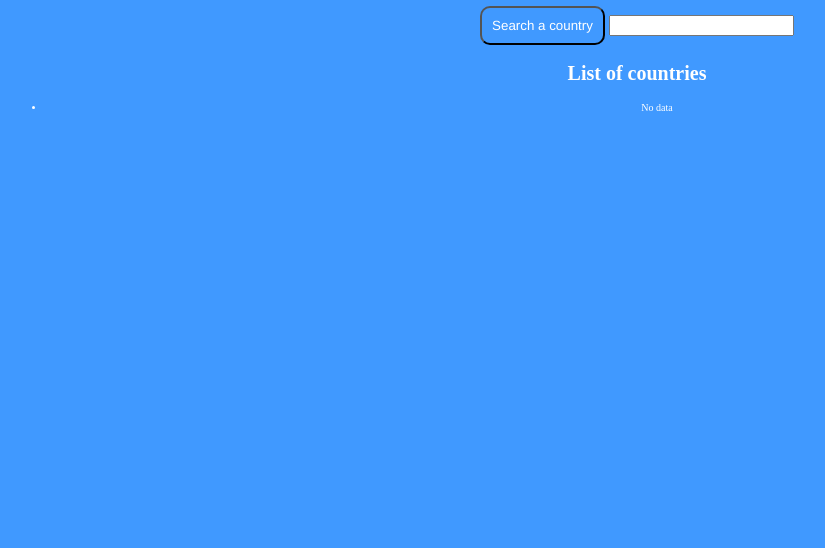
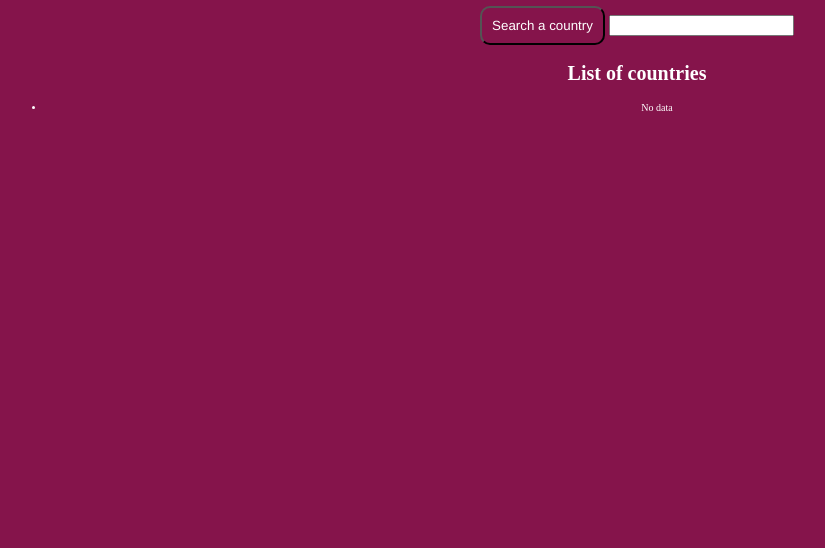
Before and after one commit to mwaldz/Country-search, a plain HTML site: page index.html in a window 1280 px wide. Shown: the part 252-800 px from the top of the page, without its empty margins (3-828 px from the left). Drawn offline with nearby package versions, Linux system fonts and the light colour scheme; a web font is replaced by a local one.

Commit message:
Update style.css

```diff
--- a/style.css
+++ b/style.css
@@ -1,5 +1,5 @@
 body {
-  background: #4099FF;
+  background: #85144b;
 
 }
 
```
